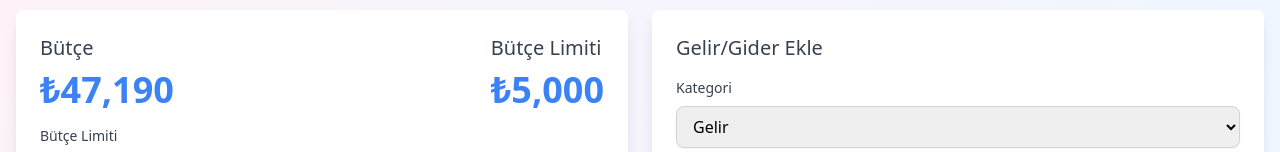
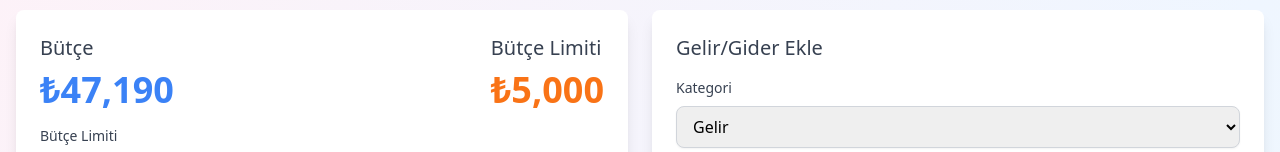
Before and after one commit to ycihan0/budget, a Next.js app: page / in a window 1280 px wide. Shown: the part 446-598 px from the top of the page. Built offline with nearby package versions, Linux system fonts and the light colour scheme.

Commit message:
add error message budget limit

```diff
--- a/components/BudgetDashboard.jsx
+++ b/components/BudgetDashboard.jsx
@@ -8,6 +8,7 @@ const BudgetDashboard = () => {
   const dispatch = useDispatch();
   const [newLimit, setNewLimit] = useState(initialBudgetLimit);
   const [isClient, setIsClient] = useState(false);
+  const [errorMessage, setErrorMessage] = useState("");
 
   const totalIncome = transactions
     .filter((transaction) => transaction.category === "Gelir")
@@ -26,7 +27,12 @@ const BudgetDashboard = () => {
   };
 
   const handleSaveLimit = () => {
-    dispatch(setBudgetLimit(parseFloat(newLimit)));
+    if (newLimit > totalIncome - totalExpense) {
+      setErrorMessage("Bütçe limiti, mevcut bütçenizden büyük olamaz!");
+    } else {
+      setErrorMessage("");
+      dispatch(setBudgetLimit(parseFloat(newLimit)));
+    }
   };
 
   if (!isClient) {
@@ -45,7 +51,7 @@ const BudgetDashboard = () => {
           </div>
           <div>
             <h1 className="text-xl font-medium text-gray-700">Bütçe Limiti</h1>
-            <p className="text-4xl font-bold text-blue-500 mt-2">
+            <p className="text-4xl font-bold text-orange-500 mt-2">
               ₺{initialBudgetLimit.toLocaleString()}
             </p>
           </div>
@@ -73,6 +79,11 @@ const BudgetDashboard = () => {
           >
             Limiti Güncelle
           </button>
+
+          {/* Hata mesajı */}
+          {errorMessage && (
+            <p className="text-red-500 text-sm mt-2">{errorMessage}</p>
+          )}
         </div>
       </div>
 
--- a/components/Header.jsx
+++ b/components/Header.jsx
@@ -36,7 +36,7 @@ const Header = () => {
     };
   }, [heroHeight]);
   return (
-    <div>
+    <div className=" relative z-[999] ">
       <div
         className={`${styles.heroNav} ${isFixed ? styles.fixme : ""}`}
         style={{
--- a/components/MonthlyBarChart.jsx
+++ b/components/MonthlyBarChart.jsx
@@ -55,7 +55,7 @@ const MonthlyBarChart = () => {
   }, [transactions, currentYear]);
 
   return (
-    <div className="bg-white p-6 shadow-lg rounded-lg">
+    <div className="bg-white p-6 shadow-lg rounded-lg ">
       <h3 className="text-lg font-medium text-gray-700 mb-4">Aylık Para Akışı Çubuk Grafiği</h3>
 
       {monthlyData.length === 0 ? (
--- a/pages/index.jsx
+++ b/pages/index.jsx
@@ -11,14 +11,14 @@ export default function Home() {
   return (
     <>
       <Header />
-      <div className="min-h-screen bg-gradient-to-br from-pink-50 via-blue-50 to-green-50 p-4 relative z-[-1]">
+      <div className="min-h-screen bg-gradient-to-br from-pink-50 via-blue-50 to-green-50 p-4 ">
         <div className="max-w-7xl mx-auto mt-10">
           <div className="grid grid-cols-1 lg:grid-cols-2 gap-6">
             <BudgetDashboard />
             <AddNewItem />
           </div>
           <FinancialTransactions />
-          <div className="grid grid-cols-1 md:grid-cols-2 gap-6 mt-8">
+          <div className="grid grid-cols-1 md:grid-cols-2 gap-6 mt-8  ">
           <MonthlyBarChart/>
             <YearlyBarChart/>
 
```
